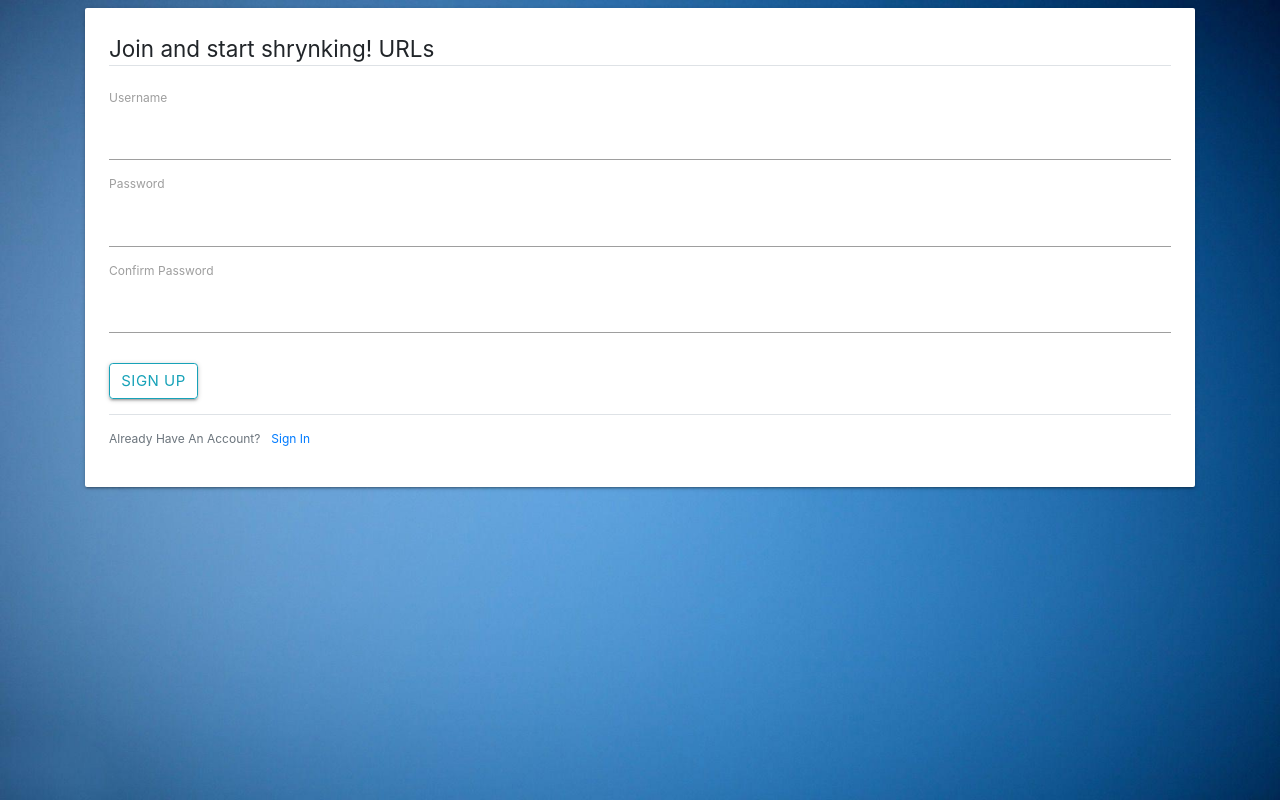
After one commit to JaganKaartik/Shrynk-Flask-App, a Flask app: page /register in a window 1280 px wide. The commit adds this page. Run offline with Flask 2, Linux system fonts and the light colour scheme; some libraries are stand-ins or nearby versions.

Commit message:
Added Login/Register Functionality and Basic Routing

```diff
--- /dev/null
+++ b/shrynk/forms.py
@@ -0,0 +1,20 @@
+from flask_wtf import FlaskForm
+from wtforms import StringField, PasswordField, SubmitField, BooleanField, SelectField
+from wtforms.validators import DataRequired, Length, EqualTo, ValidationError
+from shrynk.models import User
+
+class LoginForm(FlaskForm):
+    username = StringField('Username',validators=[DataRequired(),Length(min=3, max=20)])
+    password = PasswordField('Password', validators=[DataRequired()])
+    submit = SubmitField('Login')
+
+class RegistrationForm(FlaskForm):
+    username = StringField('Username',validators=[DataRequired(), Length(min=2, max=20)])
+    password = PasswordField('Password', validators=[DataRequired()])
+    confirm_password = PasswordField('Confirm Password',validators=[DataRequired(), EqualTo('password')])
+    submit = SubmitField('Sign Up')
+
+    def validate_username(self, username):
+        user = User.query.filter_by(username=username.data).first()
+        if user:
+            raise ValidationError('That username is taken. Please choose a different one.')
--- a/shrynk/routes.py
+++ b/shrynk/routes.py
@@ -1,6 +1,48 @@
-from shrynk import app
-from flask import render_template
+from shrynk import app, db, bcrypt
+from flask import render_template, flash, redirect, url_for
+from shrynk.forms import RegistrationForm, LoginForm
+from flask_login import login_user, current_user, logout_user, login_required
+from shrynk.models import User
 
 @app.route("/")
+def mainPage():
+    return render_template('layout.html')
+
+@app.route("/home")
 def home():
-    return render_template('layout.html')
+    return render_template('home.html')
+
+@app.route("/login", methods=['GET','POST'])
+def loginUser():
+    if current_user.is_authenticated:
+        return redirect(url_for('home'))
+    form = LoginForm()
+    if form.validate_on_submit():
+        user = User.query.filter_by(username=form.username.data).first()
+        if user and bcrypt.check_password_hash(user.password, form.password.data):
+            login_user(user)
+            return redirect(url_for('home'))
+        else:
+            flash('Login Unsuccessful. Please check username and password', 'danger')
+    return render_template('login.html', title='Login', form = form)
+
+
+@app.route("/register", methods=['GET', 'POST'])
+def registerUser():
+    if current_user.is_authenticated:
+        return redirect(url_for('home'))
+    form = RegistrationForm()
+    if form.validate_on_submit():
+        hashed_password = bcrypt.generate_password_hash(form.password.data).decode('utf-8')
+        user = User(username=form.username.data, password=hashed_password)
+        db.session.add(user)
+        db.session.commit()
+        flash(f'Account created for {form.username.data}!', 'success!')
+        return redirect(url_for('loginUser'))
+    return render_template('register.html', title='Register', form = form)
+
+
+@app.route("/logout")
+def logout():
+    logout_user()
+    return redirect(url_for('mainPage'))
--- /dev/null
+++ b/shrynk/static/css/layout.css
@@ -0,0 +1,7 @@
+.twocontainer{
+    margin:25px 50px 50px 100px;
+    display: grid;
+    grid-template-columns: 50% 50%;
+    grid-gap: 1em;
+    grid-template-rows: auto;
+ }
--- /dev/null
+++ b/shrynk/templates/home.html
@@ -0,0 +1,5 @@
+{% extends "layout.html" %}
+{% block content %}
+<h1>{{current_user.username}} your logged in!</h1>
+<h1><a href="{{ url_for('logout') }}">Logout</a></h1>
+{% endblock %}
--- a/shrynk/templates/layout.html
+++ b/shrynk/templates/layout.html
@@ -1,8 +1,16 @@
 <html>
     <head>
         <title>Basic Layout</title>
+        <link rel="stylesheet" href="https://cdnjs.cloudflare.com/ajax/libs/materialize/1.0.0/css/materialize.min.css">
+        <script src="https://cdnjs.cloudflare.com/ajax/libs/materialize/1.0.0/js/materialize.min.js"></script>
+        <link rel="stylesheet" type="text/css" href="{{ url_for('static', filename='css/layout.css') }}">
+        <link rel="stylesheet" href="https://maxcdn.bootstrapcdn.com/bootstrap/4.3.1/css/bootstrap.min.css">
+        <style>
+        body{background-image:url('static/images/bg.jpg');background-attachment: fixed;background-size:100%;}
+        </style>
     </head>
     <body>
-        <h1>Welcome to Body Page</h1>
+    {% block content %}
+    {% endblock %}
     </body>
 </html>
--- /dev/null
+++ b/shrynk/templates/register.html
@@ -0,0 +1,61 @@
+{% extends "layout.html" %}
+{% block content %}
+<div class="container">
+    <div class="card-panel hoverable content-section">
+        <form method="POST" action="">
+            {{ form.hidden_tag() }}
+            <fieldset class="form-group">
+                <legend class="border-bottom mb-4">Join and start shrynking! URLs </legend>
+                <div class="form-group">
+                    {{ form.username.label(class="form-control-label") }}
+
+                    {% if form.username.errors %}
+                        {{ form.username(class="form-control form-control-lg is-invalid") }}
+                        <div class="invalid-feedback">
+                            {% for error in form.username.errors %}
+                                <span>{{ error }}</span>
+                            {% endfor %}
+                        </div>
+                    {% else %}
+                        {{ form.username(class="form-control form-control-lg") }}
+                    {% endif %}
+                </div>
+                <div class="form-group">
+                    {{ form.password.label(class="form-control-label") }}
+                    {% if form.password.errors %}
+                        {{ form.password(class="form-control form-control-lg is-invalid") }}
+                        <div class="invalid-feedback">
+                            {% for error in form.password.errors %}
+                                <span>{{ error }}</span>
+                            {% endfor %}
+                        </div>
+                    {% else %}
+                        {{ form.password(class="form-control form-control-lg") }}
+                    {% endif %}
+                </div>
+                <div class="form-group">
+                    {{ form.confirm_password.label(class="form-control-label") }}
+                    {% if form.confirm_password.errors %}
+                        {{ form.confirm_password(class="form-control form-control-lg is-invalid") }}
+                        <div class="invalid-feedback">
+                            {% for error in form.confirm_password.errors %}
+                                <span>{{ error }}</span>
+                            {% endfor %}
+                        </div>
+                    {% else %}
+                        {{ form.confirm_password(class="form-control form-control-lg") }}
+                    {% endif %}
+                </div>
+            </fieldset>
+            <div class="form-group">
+                {{ form.submit(class="btn btn-outline-info") }}
+            </div>
+            <div class="border-top pt-3">
+            <small class="text-muted">
+                Already Have An Account? <a class="ml-2" href="{{ url_for('loginUser') }}">Sign In</a>
+            </small>
+            </div>
+        </form>
+     </div>
+</div>
+{% endblock content %}
```
Also changed, not shown: shrynk/__init__.py (+10 -0 lines), shrynk/models.py (added, +14 -0 lines), shrynk/templates/login.html (added, +50 -0 lines), shrynk/shrynk.db (added), shrynk/static/images/bg.jpg (added).
